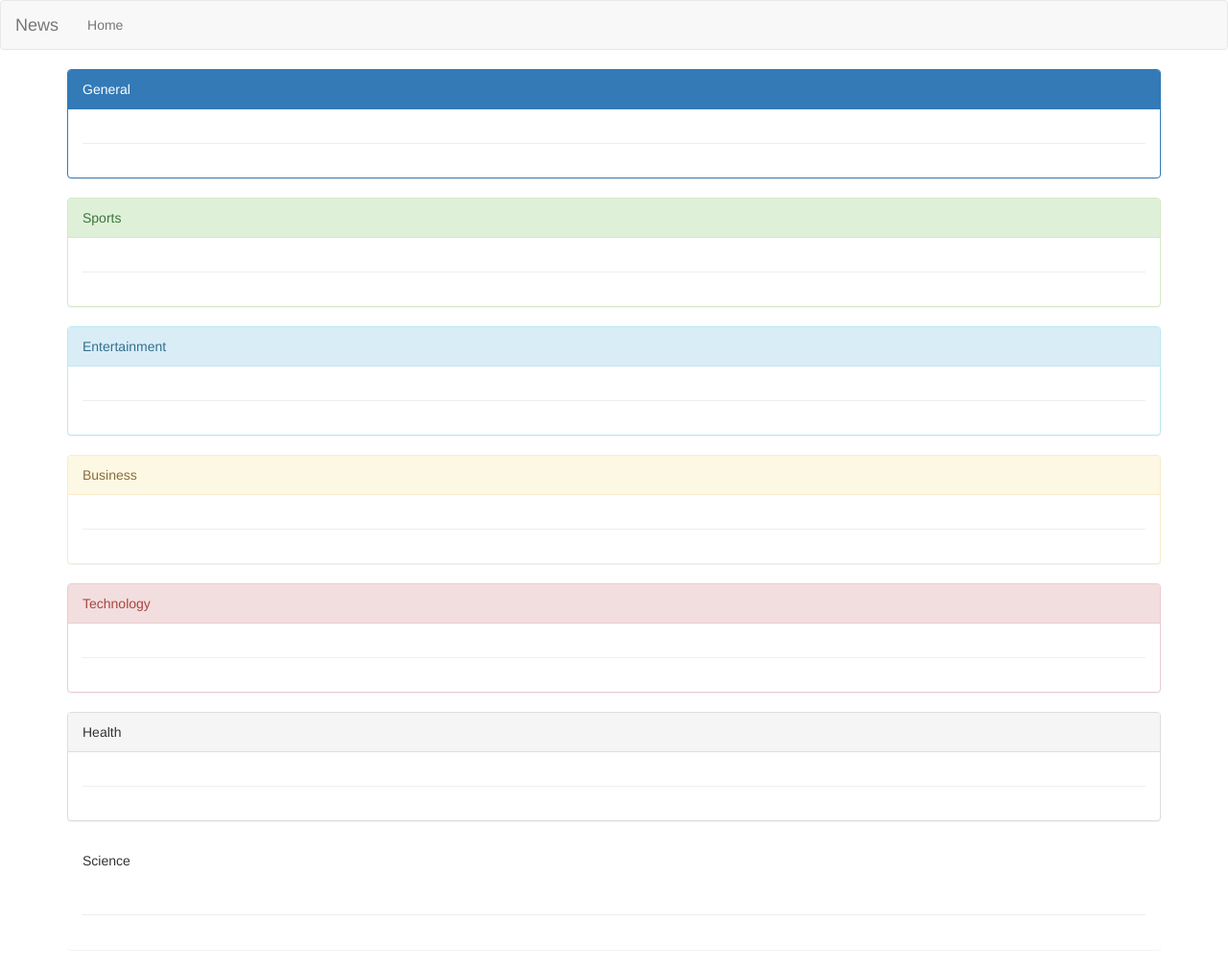
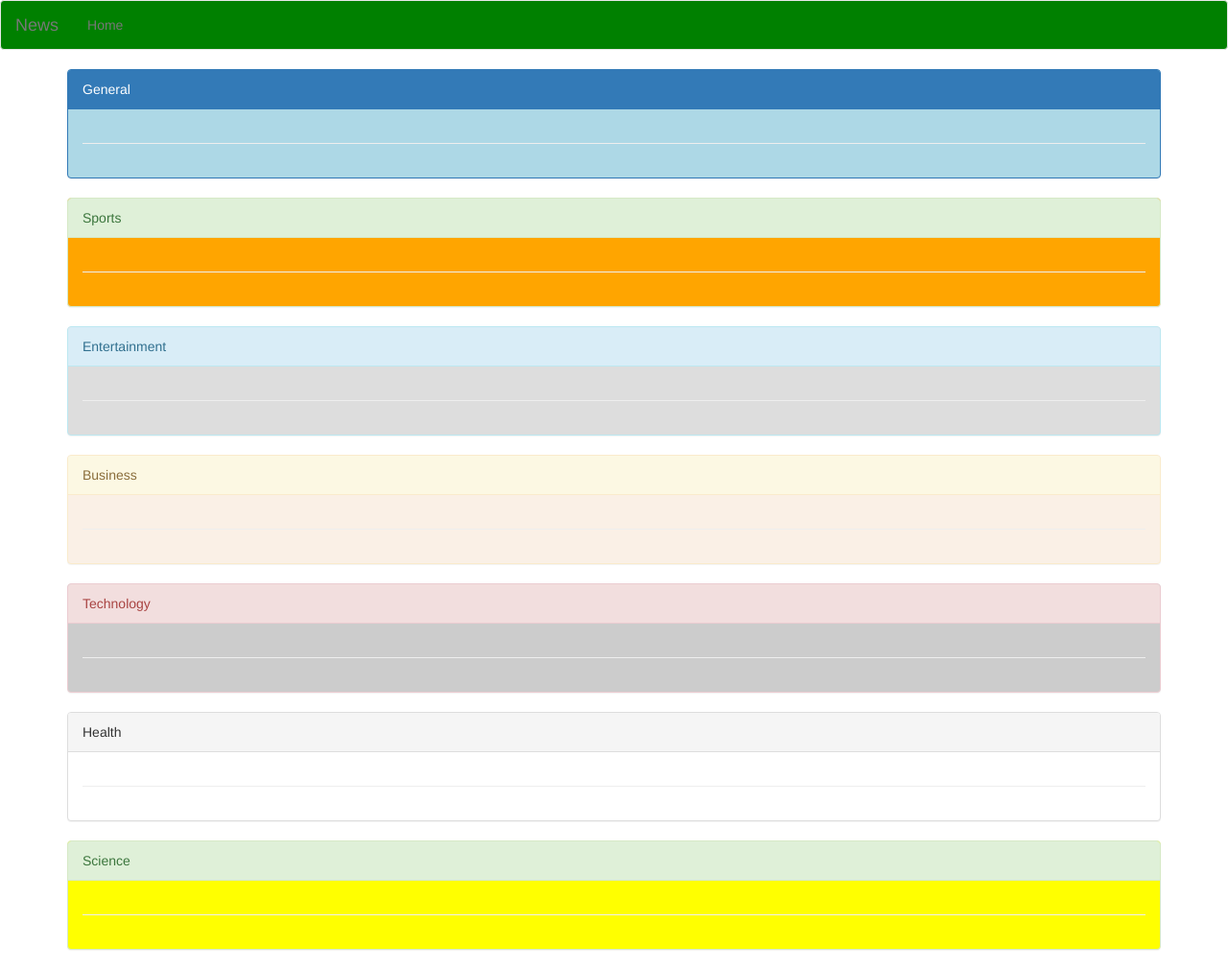
Before and after one commit to MrazTevin/Net-News, a Flask app: template app/templates/index.html in a window 1280 px wide. Shown: the whole page at 96% size. Run offline with Flask 2, Linux system fonts and the light colour scheme; the template is opened without the code that fills it, so the values that code supplies are empty; parts of the project's set-up code (start-up, migrations or seed data) failed here and were passed over; some libraries are stand-ins or nearby versions.

Commit message:
styling indexed finished

```diff
--- /dev/null
+++ b/app/static/css/index.css
@@ -0,0 +1,3 @@
+.navbar-default {
+  background-color: green;
+}
--- a/app/templates/index.html
+++ b/app/templates/index.html
@@ -8,35 +8,35 @@
 <!--Content block-->
 {% block content %}
 <div class="container">
-  <div class="panel panel-primary">
+  <div style="background-color:lightblue"class="panel panel-primary">
     <div class="panel-heading">General</div>
     <div class="panel-body">
       <p><ul>{{ macro.displayNewsList(general)}}</ul></p>
       <hr>
     </div>
   </div>
-  <div class="panel panel-success">
+  <div style="background-color:orange"class="panel panel-success">
     <div class="panel-heading">Sports</div>
     <div class="panel-body">
       <p><ul>{{ macro.displayNewsList(sports)}}</ul></p>
       <hr>
     </div>
   </div>
-  <div class="panel panel-info">
+  <div style="background-color:#ddd" class="panel panel-info">
     <div class="panel-heading">Entertainment</div>
     <div class="panel-body">
       <p><ul>{{ macro.displayNewsList(entertainment)}}</ul></p>
       <hr>
     </div>
   </div>
-  <div class="panel panel-warning">
+  <div style="background-color:linen"class="panel panel-warning">
     <div class="panel-heading">Business</div>
     <div class="panel-body">
       <p><ul>{{ macro.displayNewsList(business)}}</ul></p>
       <hr>
     </div>
   </div>
-  <div class="panel panel-danger">
+  <div style="background-color:#ccc" class="panel panel-danger">
     <div class="panel-heading">Technology</div>
     <div class="panel-body">
       <p><ul>{{ macro.displayNewsList(technology)}}</ul></p>
@@ -50,7 +50,7 @@
       <hr>
     </div>
   </div>
-  <div class="panel panel-inverse">
+  <div style="color:green; background-color:Yellow;"class="panel panel-success">
     <div class="panel-heading">Science</div>
     <div class="panel-body">
       <p><ul>{{ macro.displayNewsList(science)}}</ul></p>
```
